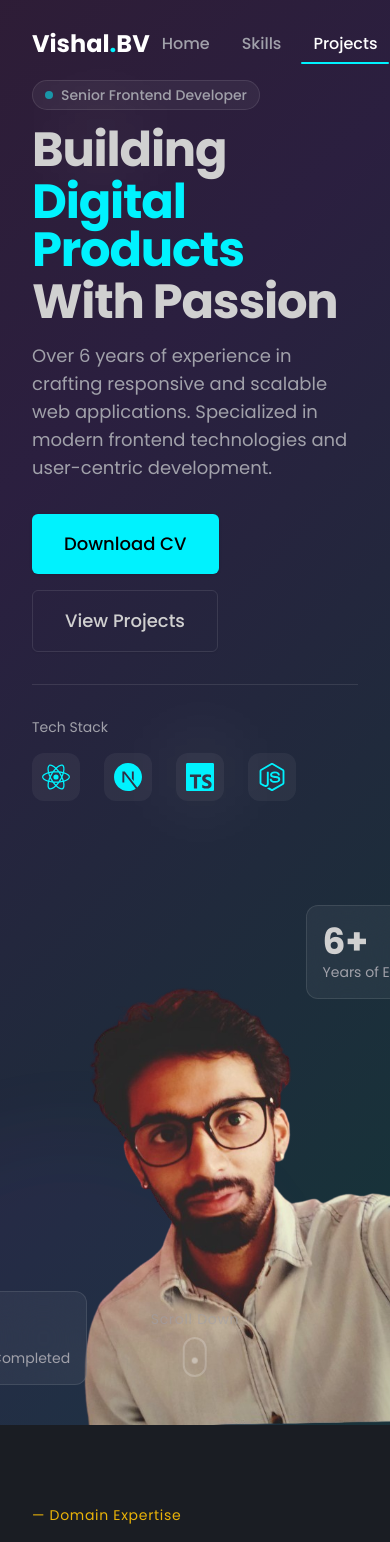
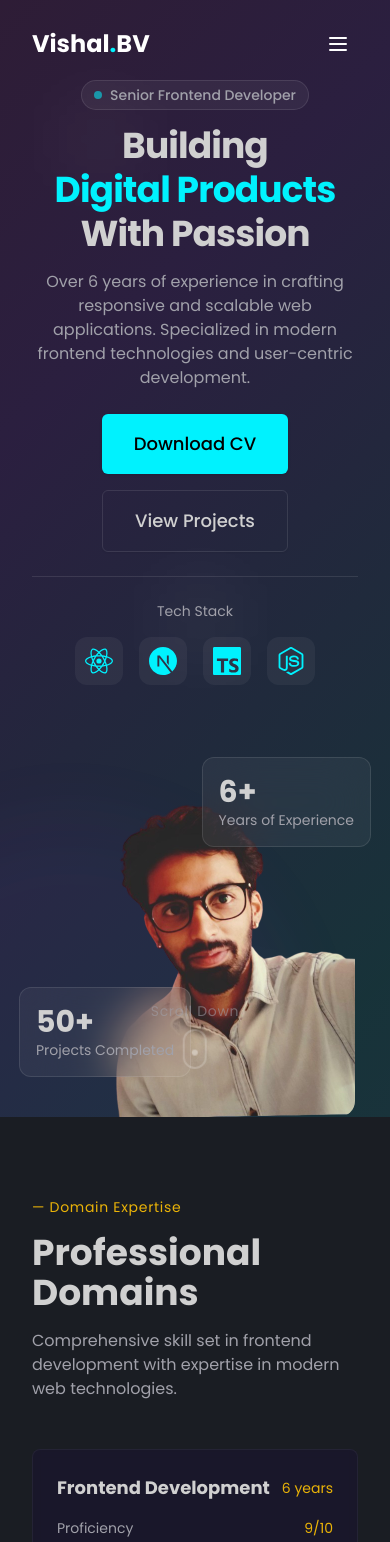
Before and after one commit to vishalbv/portfolio, a Next.js app: page / in a window 390 px wide. Shown: the top 1542 px of the page. Built offline with nearby package versions, Linux system fonts and the light colour scheme; a web font is replaced by a local one.

Commit message:
added fixes movile nav view

```diff
--- a/src/components/nav-header.tsx
+++ b/src/components/nav-header.tsx
@@ -5,7 +5,7 @@ import Link from "next/link";
 
 import { Github, Linkedin, Mail } from "lucide-react";
 import { Button } from "./ui/button";
-import { useEffect, useState } from "react";
+import { useEffect, useState, useRef } from "react";
 import { cn } from "@/lib/utils";
 import {
   Tooltip,
@@ -70,6 +70,9 @@ const socialLinks = [
 export function NavHeader() {
   const [scrolled, setScrolled] = useState(false);
   const [activeSection, setActiveSection] = useState<Section>("home");
+  const [isMenuOpen, setIsMenuOpen] = useState(false);
+  const menuRef = useRef<HTMLDivElement>(null);
+  const buttonRef = useRef<HTMLButtonElement>(null);
 
   useEffect(() => {
     const handleScroll = () => {
@@ -167,6 +170,26 @@ export function NavHeader() {
     return () => window.removeEventListener("scroll", handleScroll);
   }, []);
 
+  // Add click outside handler
+  useEffect(() => {
+    const handleClickOutside = (event: MouseEvent) => {
+      if (
+        isMenuOpen &&
+        menuRef.current &&
+        buttonRef.current &&
+        !menuRef.current.contains(event.target as Node) &&
+        !buttonRef.current.contains(event.target as Node)
+      ) {
+        setIsMenuOpen(false);
+      }
+    };
+
+    document.addEventListener("mousedown", handleClickOutside);
+    return () => {
+      document.removeEventListener("mousedown", handleClickOutside);
+    };
+  }, [isMenuOpen]);
+
   const scrollToSection = (sectionId: string) => {
     const element = document.getElementById(sectionId);
     if (element) {
@@ -184,14 +207,53 @@ export function NavHeader() {
       )}
     >
       <div className="container flex items-center justify-between text-white">
-        <Link href="/" className="text-2xl font-bold w-[180px]">
+        <Link href="/" className="text-2xl font-bold">
           Vishal<span className="text-[var(--primary)]">.</span>BV
         </Link>
-        <nav className="flex-1 flex items-center justify-center gap-2">
+
+        {/* Mobile Menu Button */}
+        <button
+          ref={buttonRef}
+          className={cn("lg:hidden p-2 relative z-[60]")}
+          onClick={() => setIsMenuOpen(!isMenuOpen)}
+          aria-label="Toggle menu"
+        >
+          {!isMenuOpen ? (
+            <svg
+              className="w-6 h-6"
+              fill="none"
+              stroke="currentColor"
+              viewBox="0 0 24 24"
+            >
+              <path
+                strokeLinecap="round"
+                strokeLinejoin="round"
+                strokeWidth={2}
+                d="M4 6h16M4 12h16M4 18h16"
+              />
+            </svg>
+          ) : (
+            <svg
+              className="w-6 h-6"
+              fill="none"
+              stroke="currentColor"
+              viewBox="0 0 24 24"
+            >
+              <path
+                strokeLinecap="round"
+                strokeLinejoin="round"
+                strokeWidth={2}
+                d="M6 18L18 6M6 6l12 12"
+              />
+            </svg>
+          )}
+        </button>
+
+        {/* Desktop Navigation */}
+        <nav className="hidden lg:flex flex-1 items-center justify-center gap-2">
           {[
             { id: "home", label: "Home" },
             { id: "skills", label: "Skills" },
-
             { id: "projects", label: "Projects" },
             { id: "experience", label: "Experience" },
             { id: "contact", label: "Contact" },
@@ -211,7 +273,9 @@ export function NavHeader() {
             </button>
           ))}
         </nav>
-        <div className="flex items-center gap-3 w-[260px] justify-end">
+
+        {/* Desktop Social Links */}
+        <div className="hidden lg:flex items-center gap-3 w-[260px] justify-end">
           <TooltipProvider delayDuration={100}>
             {socialLinks.map((link) => (
               <Tooltip key={link.name}>
@@ -245,6 +309,64 @@ export function NavHeader() {
           </TooltipProvider>
         </div>
       </div>
+
+      {/* Mobile Menu */}
+      <div
+        ref={menuRef}
+        className={cn(
+          "fixed top-[72px] right-0 w-[75%] h-[calc(100vh-102px)] bg-[#2e203d] z-50 lg:hidden transition-all duration-300 overflow-y-auto transform",
+          isMenuOpen
+            ? "translate-x-0 opacity-100 pointer-events-auto"
+            : "translate-x-full opacity-0 pointer-events-none"
+        )}
+      >
+        <div className="flex flex-col min-h-full py-6 px-6">
+          <nav className="flex flex-col gap-4 mb-auto">
+            {[
+              { id: "home", label: "Home" },
+              { id: "skills", label: "Skills" },
+              { id: "projects", label: "Projects" },
+              { id: "experience", label: "Experience" },
+              { id: "contact", label: "Contact" },
+            ].map((item) => (
+              <button
+                key={item.id}
+                onClick={() => {
+                  scrollToSection(item.id);
+                  setIsMenuOpen(false);
+                }}
+                className={cn(
+                  "text-lg font-medium py-2 text-right",
+                  activeSection === item.id
+                    ? "text-[var(--primary)]"
+                    : "text-zinc-400 hover:text-white"
+                )}
+              >
+                {item.label}
+              </button>
+            ))}
+          </nav>
+
+          {/* Mobile Social Links */}
+          <div className="flex flex-wrap justify-center gap-4 pt-6 mt-auto border-t border-white/10">
+            {socialLinks.map((link) => (
+              <a
+                key={link.name}
+                href={link.href}
+                target={link.href.startsWith("http") ? "_blank" : undefined}
+                rel={
+                  link.href.startsWith("http")
+                    ? "noopener noreferrer"
+                    : undefined
+                }
+                className="p-2 hover:text-[var(--primary)]"
+              >
+                {link.icon}
+              </a>
+            ))}
+          </div>
+        </div>
+      </div>
     </header>
   );
 }
--- a/src/sections/Hero.tsx
+++ b/src/sections/Hero.tsx
@@ -43,9 +43,9 @@ const Hero = () => {
       </div>
 
       <div className="container relative">
-        <div className="flex flex-col lg:flex-row items-center gap-16">
+        <div className="flex flex-col lg:flex-row items-center gap-8 lg:gap-16">
           {/* Left Content */}
-          <div className="flex-1 space-y-8">
+          <div className="flex-1 space-y-6 lg:space-y-8 text-center lg:text-left">
             <div className="space-y-4">
               <div className="inline-flex items-center gap-2 px-3 py-1 rounded-full bg-white/5 border border-white/10 text-sm">
                 <span className="w-2 h-2 rounded-full bg-[var(--primary)] animate-pulse" />
@@ -53,21 +53,21 @@ const Hero = () => {
                   Senior Frontend Developer
                 </span>
               </div>
-              <h1 className="text-5xl md:text-6xl font-bold tracking-tight">
+              <h1 className="text-4xl md:text-5xl lg:text-6xl font-bold tracking-tight">
                 <span className="block">Building</span>
                 <span className="block mt-1 text-[var(--primary)]">
                   Digital Products
                 </span>
                 <span className="block mt-1">With Passion</span>
               </h1>
-              <p className="text-lg text-zinc-400 max-w-[600px]">
+              <p className="text-base lg:text-lg text-zinc-400 max-w-[600px] mx-auto lg:mx-0">
                 Over 6 years of experience in crafting responsive and scalable
                 web applications. Specialized in modern frontend technologies
                 and user-centric development.
               </p>
             </div>
 
-            <div className="flex flex-wrap gap-4">
+            <div className="flex flex-wrap justify-center lg:justify-start gap-4">
               <Button
                 onClick={handleDownload}
                 className="bg-[var(--primary)] hover:bg-[var(--primary)]/90 text-lg px-8 py-4 h-auto hover:scale-105 transition-all duration-300"
@@ -92,9 +92,11 @@ const Hero = () => {
             </div>
 
             {/* Tech Stack */}
-            <div className="pt-8 border-t border-white/10">
-              <h3 className="text-sm text-zinc-400 mb-4">Tech Stack</h3>
-              <div className="flex flex-wrap gap-6">
+            <div className="pt-6 lg:pt-8 border-t border-white/10">
+              <h3 className="text-sm text-zinc-400 mb-4 text-center lg:text-left">
+                Tech Stack
+              </h3>
+              <div className="flex flex-wrap justify-center lg:justify-start gap-4 lg:gap-6">
                 {techStack.map((tech, index) => (
                   <div key={index} className="group relative">
                     <div className="w-12 h-12 rounded-xl bg-white/5 flex items-center justify-center group-hover:bg-white/10 transition-colors">
@@ -110,8 +112,8 @@ const Hero = () => {
           </div>
 
           {/* Right Content - Profile Image */}
-          <div className="relative">
-            <div className="relative w-[480px] h-[560px] rounded-2xl overflow-hidden">
+          <div className="relative w-full max-w-[320px] lg:max-w-[480px]">
+            <div className="relative aspect-[4/5] w-full rounded-2xl overflow-hidden">
               <div className="absolute inset-0 bg-gradient-to-b from-transparent via-transparent to-background/90 z-10" />
               <Image
                 src="/assets/images/me.png"
@@ -123,14 +125,14 @@ const Hero = () => {
             </div>
 
             {/* Experience Card */}
-            <div className="absolute -right-10 top-10 p-4 backdrop-blur-xl bg-white/5 border border-white/10 rounded-xl">
-              <div className="text-4xl font-bold ">6+</div>
+            <div className="absolute -right-4 lg:-right-10 top-10 p-4 backdrop-blur-xl bg-white/5 border border-white/10 rounded-xl">
+              <div className="text-3xl lg:text-4xl font-bold">6+</div>
               <div className="text-sm text-zinc-400">Years of Experience</div>
             </div>
 
             {/* Projects Card */}
-            <div className="absolute -left-10 bottom-10 p-4 backdrop-blur-xl bg-white/5 border border-white/10 rounded-xl">
-              <div className="text-4xl font-bold ">50+</div>
+            <div className="absolute -left-4 lg:-left-10 bottom-10 p-4 backdrop-blur-xl bg-white/5 border border-white/10 rounded-xl">
+              <div className="text-3xl lg:text-4xl font-bold">50+</div>
               <div className="text-sm text-zinc-400">Projects Completed</div>
             </div>
           </div>
--- a/src/sections/Projects.tsx
+++ b/src/sections/Projects.tsx
@@ -22,11 +22,11 @@ export const Projects = () => {
               Showcase of my personal projects and technical innovations.
             </p>
           </div>
-          <div className="space-y-20">
+          <div className="space-y-16 md:space-y-28">
             {projects.map((project, index) => (
               <div
                 key={index}
-                className="grid grid-cols-1 lg:grid-cols-[56%_40%] gap-[4%]"
+                className="grid grid-cols-1 lg:grid-cols-[56%_40%] gap-8 lg:gap-[4%]"
               >
                 {/* Left side - Experience Details */}
                 <div className="relative pl-8 before:absolute before:left-0 before:top-0 before:bottom-0 before:w-[2px] before:bg-gradient-to-b before:from-yellow-500 before:to-[var(--primary)]">
@@ -153,7 +153,7 @@ export const Projects = () => {
                 </div>
 
                 {/* Right side - Image Gallery */}
-                <div className="space-y-6">
+                <div className="space-y-6 mt-8 lg:mt-0">
                   <ImageGallery
                     images={project.images || []}
                     company={project.company}
@@ -162,13 +162,13 @@ export const Projects = () => {
 
                 {/* Add this inside the experience mapping, after the technologies section */}
                 {project.highlights && (
-                  <div className="mt-8 grid grid-cols-1 md:grid-cols-2 lg:grid-cols-4 gap-4 lg:col-span-2">
+                  <div className="mt-8 lg:mt-12 grid grid-cols-1 md:grid-cols-2 lg:grid-cols-4 gap-4 lg:col-span-2">
                     {project.highlights.map((highlight, idx) => (
                       <div
                         key={idx}
                         className="bg-[#2A2440] p-4 rounded-lg space-y-2 hover:bg-[#2A2440]/80 transition-colors"
                       >
-                        <h4 className=" font-medium">{highlight.title}</h4>
+                        <h4 className="font-medium">{highlight.title}</h4>
                         <p className="text-zinc-400 text-sm">
                           {highlight.description}
                         </p>
```
Also changed, not shown: src/sections/Contact.tsx (+38 -2 lines).
